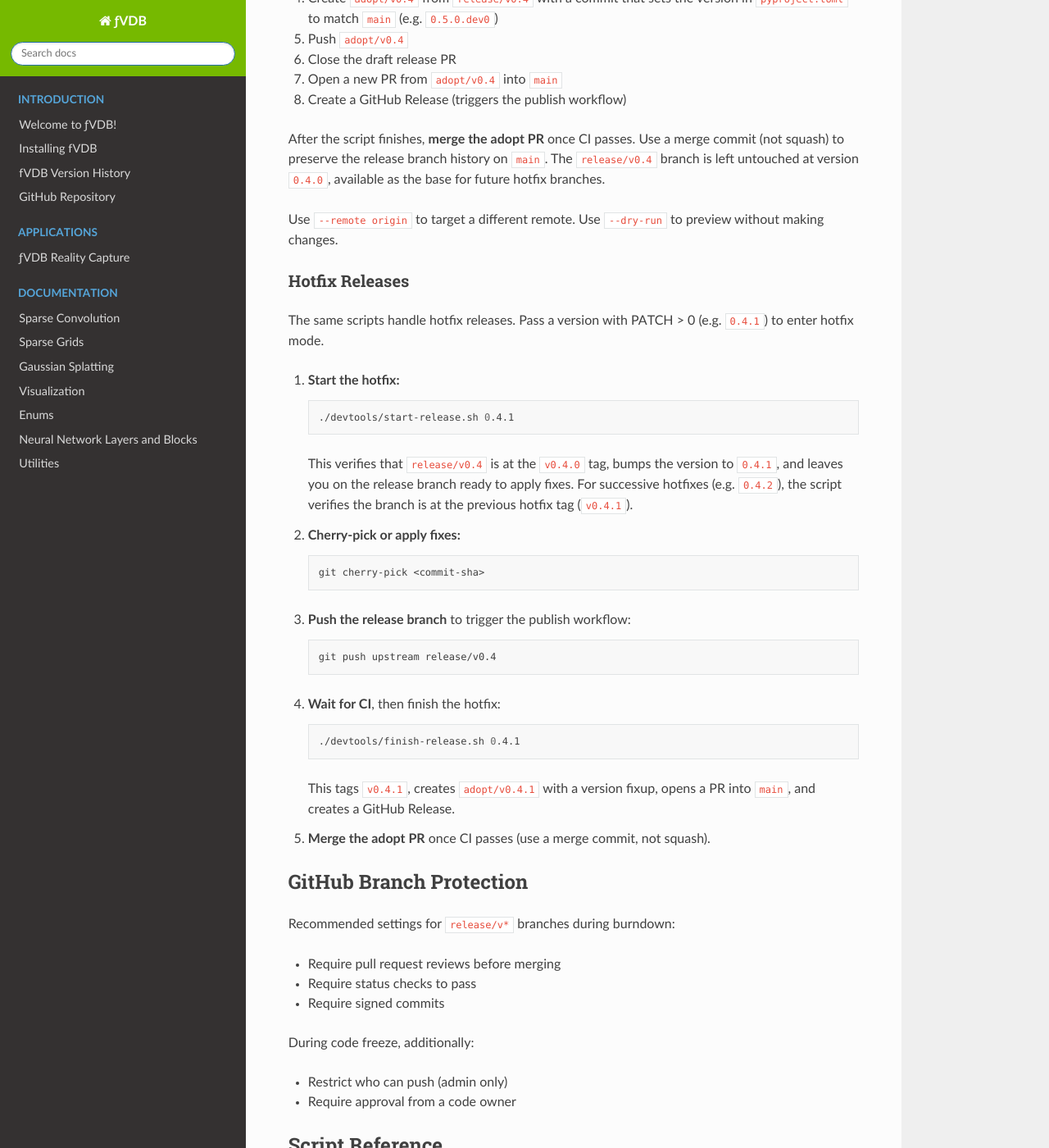
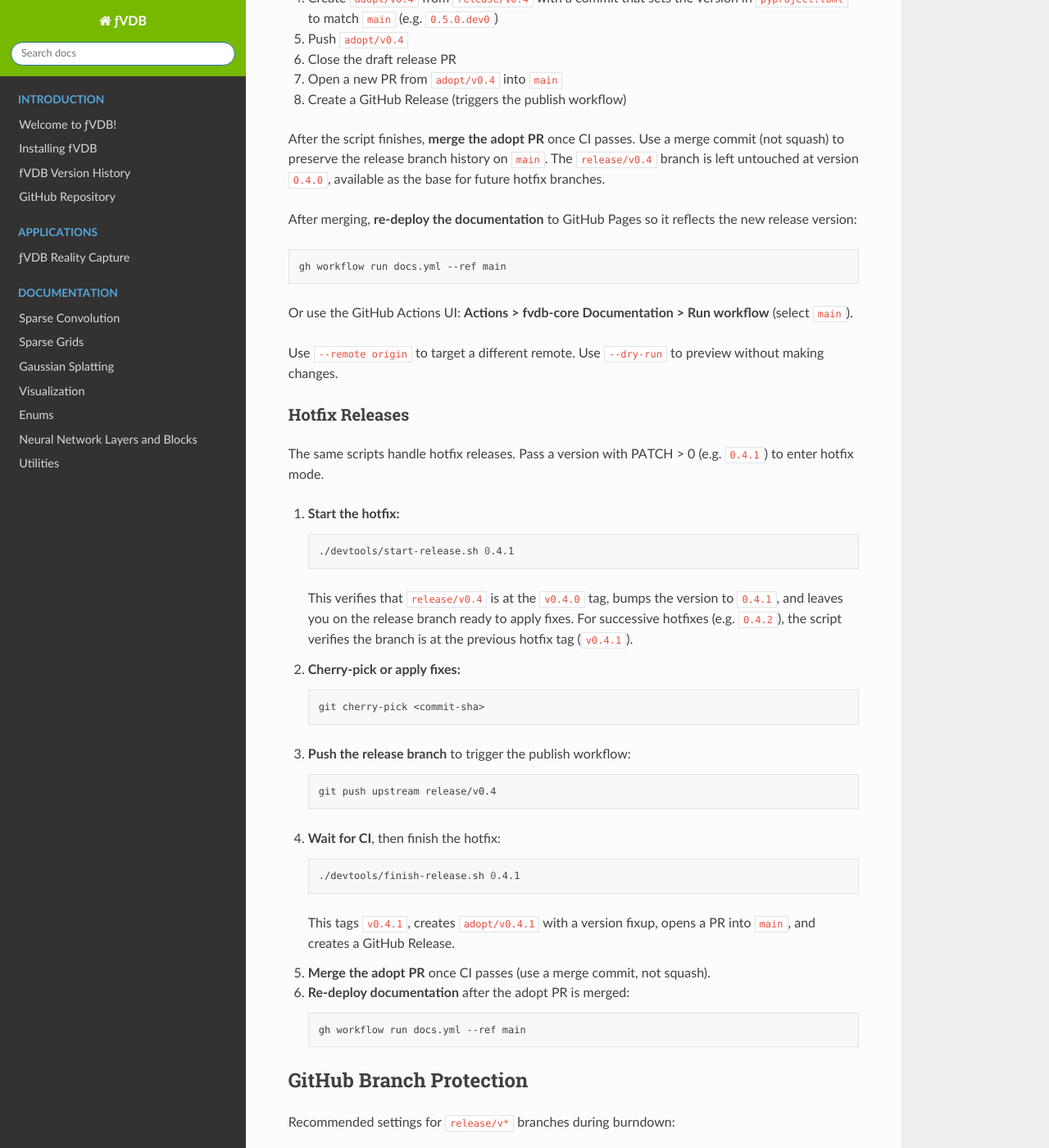
Before and after one commit to openvdb/fvdb-core, a Sphinx documentation site: the page built from docs/release-process.md, in a window 1280 px wide and 1400 px high, scrolled down 3380 px. Shown: the whole window at 82% size. Built offline with Sphinx 7.4.7 and the Read the Docs theme 3.1.0, drawn with Linux system fonts in a browser that asks for light colours; pages that are not in the unit, such as notebooks, are missing from menus; some of the changed text lies outside the part shown.

Commit message:
Add redeploy documentation step to release process
Signed-off-by: Jonathan Swartz <jonathan@jswartz.info>

````diff
--- a/docs/release-process.md
+++ b/docs/release-process.md
@@ -146,6 +146,16 @@ merge commit (not squash) to preserve the release branch history on `main`.
 The `release/v0.4` branch is left untouched at version `0.4.0`, available
 as the base for future hotfix branches.
 
+After merging, **re-deploy the documentation** to GitHub Pages so it reflects
+the new release version:
+
+```bash
+gh workflow run docs.yml --ref main
+```
+
+Or use the GitHub Actions UI: **Actions > fvdb-core Documentation > Run
+workflow** (select `main`).
+
 Use `--remote origin` to target a different remote.
 Use `--dry-run` to preview without making changes.
 
@@ -181,6 +191,11 @@ The same scripts handle hotfix releases. Pass a version with PATCH > 0
    a PR into `main`, and creates a GitHub Release.
 
 5. **Merge the adopt PR** once CI passes (use a merge commit, not squash).
+
+6. **Re-deploy documentation** after the adopt PR is merged:
+   ```bash
+   gh workflow run docs.yml --ref main
+   ```
 
 ## GitHub Branch Protection
 
@@ -281,6 +296,11 @@ is:
    on GitHub, deleting the `adopt/v*` branch, once CI passes.  We will keep
    the `release/v*` branch around for any future hotfix branches.
 
+4. **Re-deploy documentation** after both adopt PRs are merged:
+   ```bash
+   gh workflow run docs.yml --ref main
+   ```
+
 `finish-release.sh` checks that the latest `publish.yml` run on the release
 branch succeeded before proceeding. If the workflow failed or hasn't run, it
 prompts for confirmation.
````
Also changed, not shown: 1 other file.
